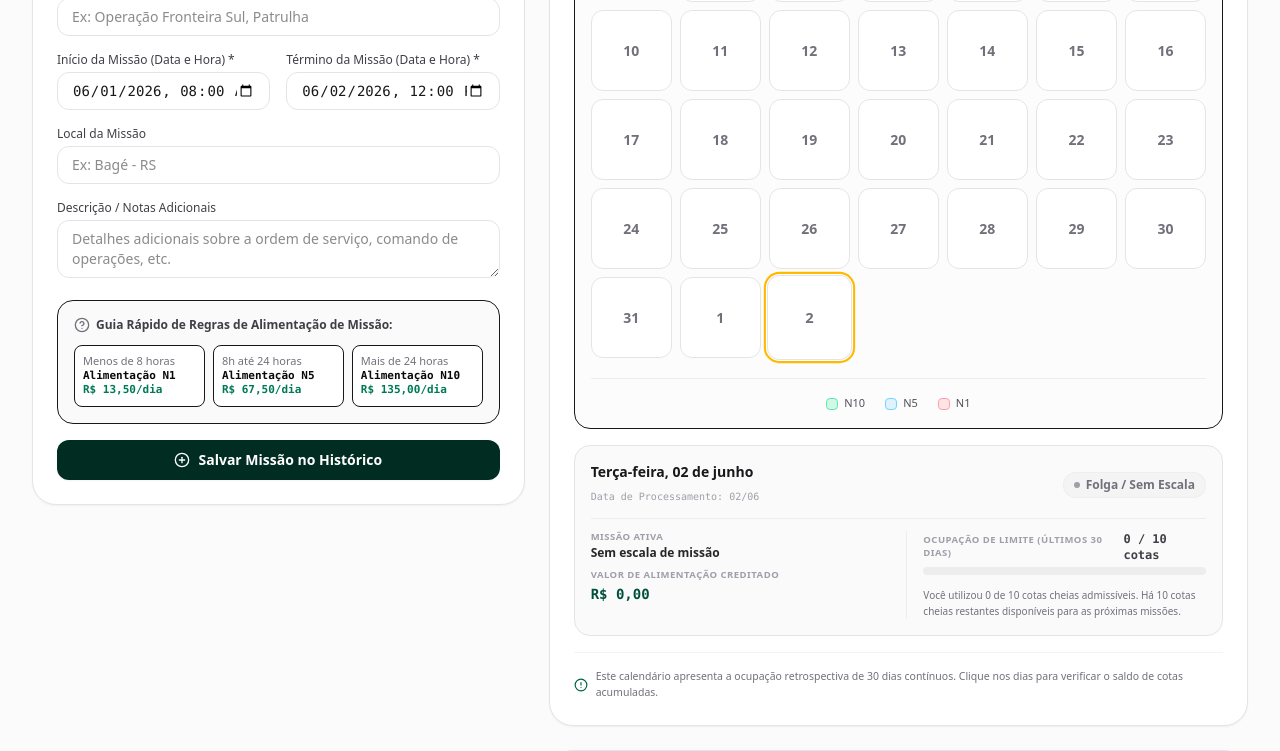
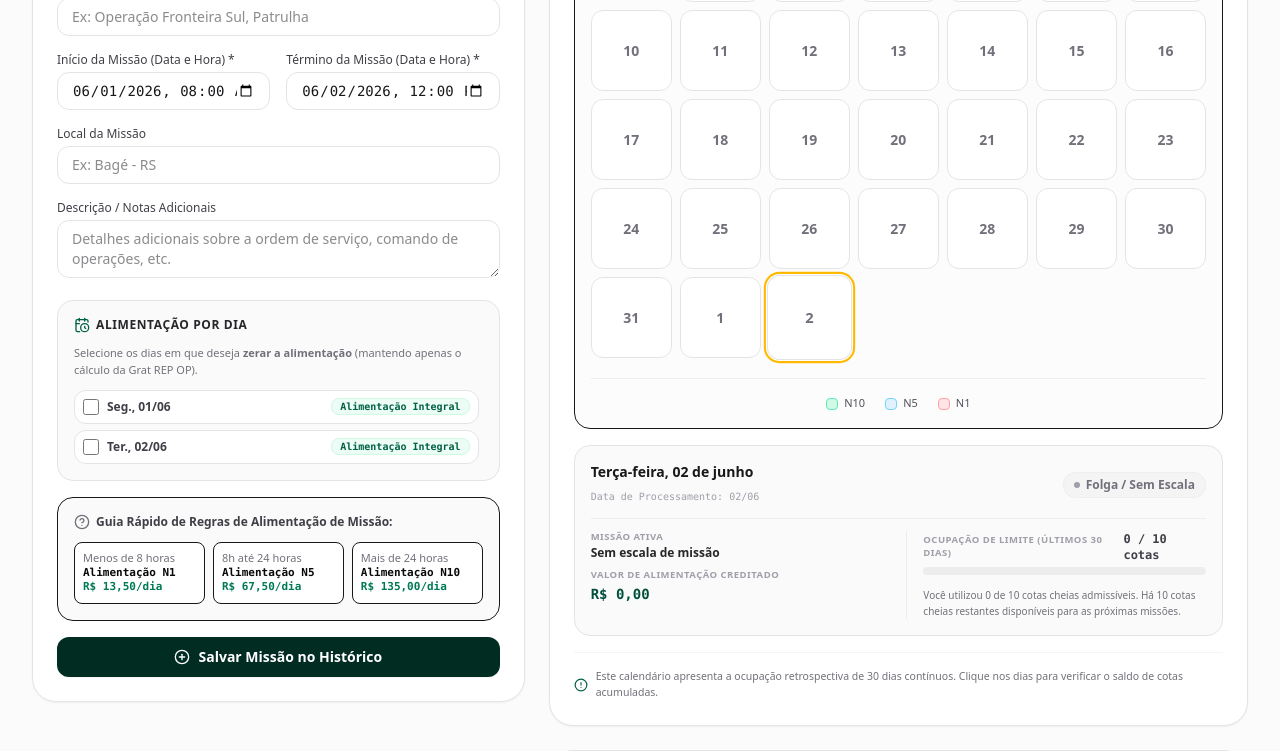
Before and after one commit to bfnrmmnt-bot/C-lculo-Manobra, a React (Vite) app: page / in a window 1280 px wide. Shown: the part 739-1490 px from the top of the page. Built offline with nearby package versions, Linux system fonts and the light colour scheme.

Commit message:
feat: add support for zeroing food allowance
Introduce `zeroFoodDates` to missions to allow excluding specific dates from food allowance calculation. Update the calculator and history view to respect these exceptions.

```diff
--- a/src/components/MissionForm.tsx
+++ b/src/components/MissionForm.tsx
@@ -32,6 +32,7 @@ export default function MissionForm({
   const [description, setDescription] = useState('');
   const [location, setLocation] = useState('');
   const [rankId, setRankId] = useState(selectedRankId);
+  const [zeroFoodDates, setZeroFoodDates] = useState<string[]>([]);
 
   // Set default dates appropriately based on current year 2026
   const [startDate, setStartDate] = useState('2026-06-01T08:00');
@@ -67,6 +68,7 @@ export default function MissionForm({
       setStartDate(editingMission.startDate);
       setEndDate(editingMission.endDate);
       setRankId(editingMission.rankId);
+      setZeroFoodDates(editingMission.zeroFoodDates || []);
       setActiveTab('register');
     } else {
       setTitle('');
@@ -74,6 +76,7 @@ export default function MissionForm({
       setLocation('');
       setStartDate('2026-06-01T08:00');
       setEndDate('2026-06-02T12:00');
+      setZeroFoodDates([]);
     }
   }, [editingMission]);
 
@@ -92,6 +95,44 @@ export default function MissionForm({
       setSimResult(null);
     }
   }, [simStartDate, simEndDate, currentMissions, simRankId, ranks]);
+
+  const getDatesForCurrentForm = () => {
+    try {
+      const startObj = new Date(startDate);
+      const endObj = new Date(endDate);
+      if (isNaN(startObj.getTime()) || isNaN(endObj.getTime())) return [];
+      const diffMs = endObj.getTime() - startObj.getTime();
+      const durationHours = diffMs / (1000 * 60 * 60);
+      if (durationHours <= 0) return [];
+
+      const formatDateLocal = (date: Date): string => {
+        const year = date.getFullYear();
+        const month = String(date.getMonth() + 1).padStart(2, '0');
+        const day = String(date.getDate()).padStart(2, '0');
+        return `${year}-${month}-${day}`;
+      };
+
+      if (durationHours < 24) {
+        return [formatDateLocal(startObj)];
+      } else {
+        const fullBlocks = Math.floor(durationHours / 24);
+        const residualHours = durationHours % 24;
+        const totalDays = fullBlocks + (residualHours > 0 ? 1 : 0);
+
+        const dates: string[] = [];
+        const current = new Date(startObj.getTime());
+        for (let i = 0; i < totalDays; i++) {
+          dates.push(formatDateLocal(current));
+          current.setDate(current.getDate() + 1);
+        }
+        return dates;
+      }
+    } catch {
+      return [];
+    }
+  };
+
+  const formDates = getDatesForCurrentForm();
 
   const handleRegisterSubmit = (e: React.FormEvent) => {
     e.preventDefault();
@@ -124,6 +165,7 @@ export default function MissionForm({
         startDate,
         endDate,
         rankId,
+        zeroFoodDates,
       });
     } else {
       // Call callback to persist mission with the selected rankId
@@ -134,6 +176,7 @@ export default function MissionForm({
         startDate,
         endDate,
         rankId,
+        zeroFoodDates,
       });
     }
 
@@ -141,6 +184,7 @@ export default function MissionForm({
     setTitle('');
     setDescription('');
     setLocation('');
+    setZeroFoodDates([]);
     // Advance default dates forward to prevent overlapping accidentally
     setStartDate(endDate);
   };
@@ -357,6 +401,64 @@ export default function MissionForm({
                 id="reg-desc"
               />
             </div>
+
+            {formDates.length > 0 && (
+              <div className="p-4 bg-zinc-50 border border-zinc-200 rounded-2xl space-y-3" id="daily-food-options-container">
+                <div className="flex items-center gap-1.5 font-bold text-zinc-800 text-xs uppercase tracking-wider">
+                  <CalendarClock className="w-4 h-4 text-emerald-800" />
+                  Alimentação por Dia
+                </div>
+                <p className="text-[11px] text-zinc-500 leading-normal">
+                  Selecione os dias em que deseja <strong>zerar a alimentação</strong> (mantendo apenas o cálculo da Grat REP OP).
+                </p>
+                <div className="space-y-1.5 max-h-48 overflow-y-auto pr-1">
+                  {formDates.map((dateStr) => {
+                    const isZeroed = zeroFoodDates.includes(dateStr);
+                    const [year, month, day] = dateStr.split('-').map(Number);
+                    const dateObj = new Date(year, month - 1, day);
+                    const formattedDate = dateObj.toLocaleDateString('pt-BR', { day: '2-digit', month: '2-digit', weekday: 'short' });
+
+                    return (
+                      <label
+                        key={dateStr}
+                        className={`flex items-center justify-between p-2 rounded-xl border text-xs cursor-pointer transition-all ${
+                          isZeroed
+                            ? 'bg-amber-50/50 border-amber-200 text-amber-900'
+                            : 'bg-white border-zinc-200 text-zinc-700 hover:bg-zinc-50'
+                        }`}
+                      >
+                        <div className="flex items-center gap-2">
+                          <input
+                            type="checkbox"
+                            checked={isZeroed}
+                            onChange={(e) => {
+                              if (e.target.checked) {
+                                setZeroFoodDates([...zeroFoodDates, dateStr]);
+                              } else {
+                                setZeroFoodDates(zeroFoodDates.filter((d) => d !== dateStr));
+                              }
+                            }}
+                            className="rounded text-emerald-850 focus:ring-emerald-800 h-4 w-4 border-zinc-300 cursor-pointer"
+                          />
+                          <span className="font-semibold capitalize font-sans">{formattedDate}</span>
+                        </div>
+                        <div className="text-[10px] font-mono font-medium">
+                          {isZeroed ? (
+                            <span className="text-amber-800 font-bold bg-amber-100/60 px-2 py-0.5 rounded-lg border border-amber-200">
+                              Alimentação Zerada + Grat REP OP
+                            </span>
+                          ) : (
+                            <span className="text-emerald-800 bg-emerald-50 px-2 py-0.5 rounded-lg border border-emerald-100 font-semibold">
+                              Alimentação Integral
+                            </span>
+                          )}
+                        </div>
+                      </label>
+                    );
+                  })}
+                </div>
+              </div>
+            )}
 
             {/* Quick Helper Reference */}
             <div className="p-4 bg-zinc-50 border border-zinc-150 rounded-2xl text-xs space-y-2">
--- a/src/types.ts
+++ b/src/types.ts
@@ -22,6 +22,7 @@ export interface Mission {
   location?: string;
   rankId?: string; // Associated rank for this specific mission
   received?: boolean;
+  zeroFoodDates?: string[]; // Array of YYYY-MM-DD dates where food allowance is zeroed
 }
 
 export type PayType = 'N10' | 'N5' | 'N1';
--- a/src/utils/calculator.ts
+++ b/src/utils/calculator.ts
@@ -56,6 +56,7 @@ export function calculatePay(missions: Mission[], defaultUserRankId: string = 't
     missionId: string;
     missionTitle: string;
     rankId: string;
+    isFoodZeroed?: boolean;
   }
 
   const allCandidates: Candidate[] = [];
@@ -74,21 +75,25 @@ export function calculatePay(missions: Mission[], defaultUserRankId: string = 't
 
     if (durationHours < 8) {
       // Receives N1 pay (less than 8 hours) on the start date
+      const dateString = formatDateString(startObj);
       allCandidates.push({
-        dateString: formatDateString(startObj),
+        dateString,
         originalType: 'N1',
         missionId: mission.id,
         missionTitle: mission.title,
         rankId: activeRankId,
+        isFoodZeroed: mission.zeroFoodDates?.includes(dateString) || false,
       });
     } else if (durationHours >= 8 && durationHours < 24) {
       // Receives N5 pay (between 8 and 24 hours) on the start date
+      const dateString = formatDateString(startObj);
       allCandidates.push({
-        dateString: formatDateString(startObj),
+        dateString,
         originalType: 'N5',
         missionId: mission.id,
         missionTitle: mission.title,
         rankId: activeRankId,
+        isFoodZeroed: mission.zeroFoodDates?.includes(dateString) || false,
       });
     } else {
       // Receives N10 pay for full 24-hour blocks
@@ -116,6 +121,7 @@ export function calculatePay(missions: Mission[], defaultUserRankId: string = 't
           missionId: mission.id,
           missionTitle: mission.title,
           rankId: activeRankId,
+          isFoodZeroed: mission.zeroFoodDates?.includes(dateStr) || false,
         });
       });
     }
@@ -134,16 +140,17 @@ export function calculatePay(missions: Mission[], defaultUserRankId: string = 't
 
     if (candidate.originalType === 'N1') {
       // N1 is never capped, so it's directly assigned N1
+      const rate = candidate.isFoodZeroed ? 0 : RATES.N1;
       committedPayments.push({
         dateString: candidate.dateString,
         originalType: 'N1',
         assignedType: 'N1',
-        rate: RATES.N1,
+        rate,
         missionId: candidate.missionId,
         missionTitle: candidate.missionTitle,
         rankId: candidate.rankId,
         maneuverAllowance,
-        totalDayValue: RATES.N1 + maneuverAllowance,
+        totalDayValue: rate + maneuverAllowance,
       });
       return;
     }
@@ -156,7 +163,7 @@ export function calculatePay(missions: Mission[], defaultUserRankId: string = 't
     // Sum of N10 and N5 payments already allocated in that 30-day window
     const activePremiumCount = committedPayments.filter((payment) => {
       const isInWindow = payment.dateString >= thirtyDaysAgoStr && payment.dateString <= candidate.dateString;
-      const isPremium = payment.assignedType === 'N10' || payment.assignedType === 'N5';
+      const isPremium = (payment.assignedType === 'N10' || payment.assignedType === 'N5') && payment.rate > 0;
       return isInWindow && isPremium;
     }).length;
 
@@ -165,7 +172,7 @@ export function calculatePay(missions: Mission[], defaultUserRankId: string = 't
       assignedType = 'N1';
     }
 
-    const rate = RATES[assignedType];
+    const rate = candidate.isFoodZeroed ? 0 : RATES[assignedType];
 
     committedPayments.push({
       dateString: candidate.dateString,
```
Also changed, not shown: src/components/MissionHistory.tsx (+11 -9 lines).
